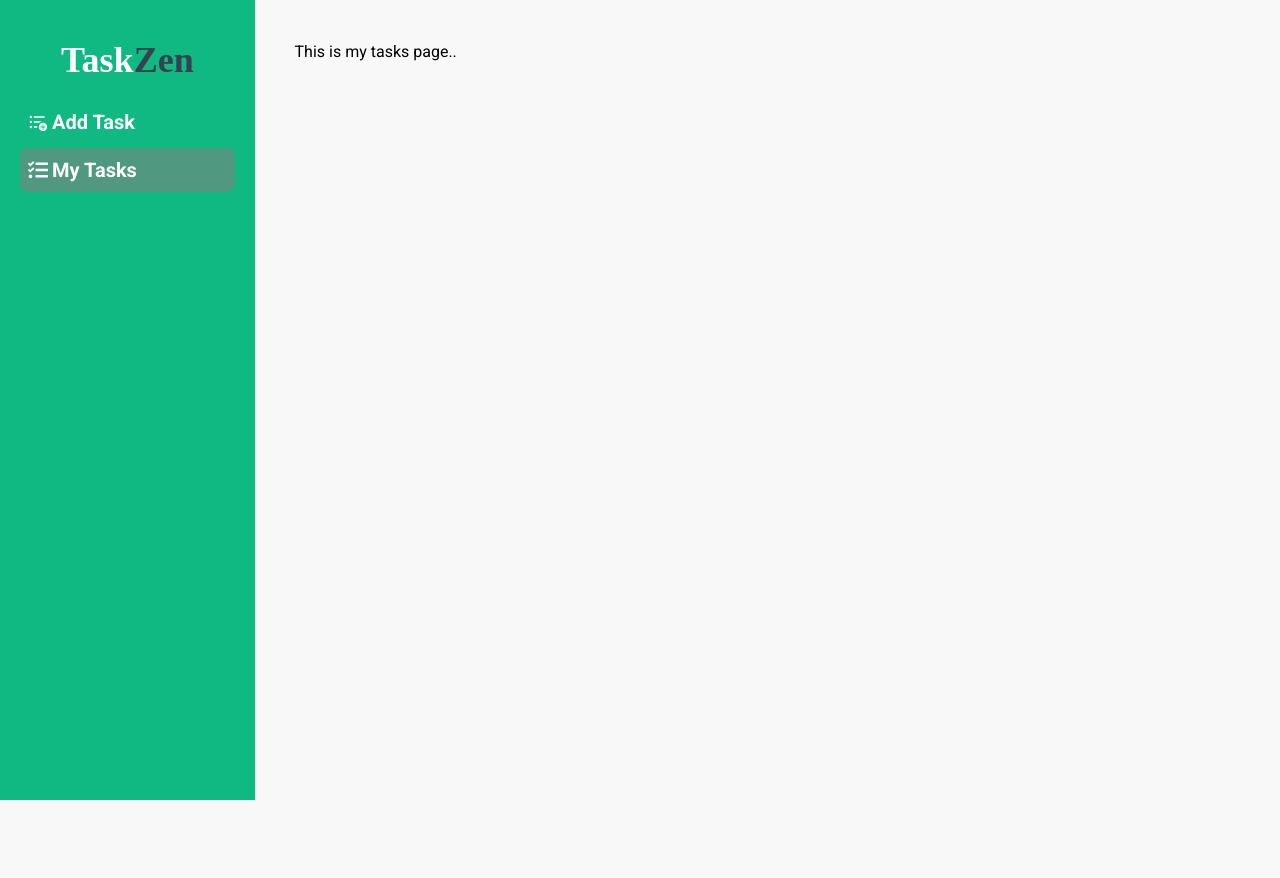
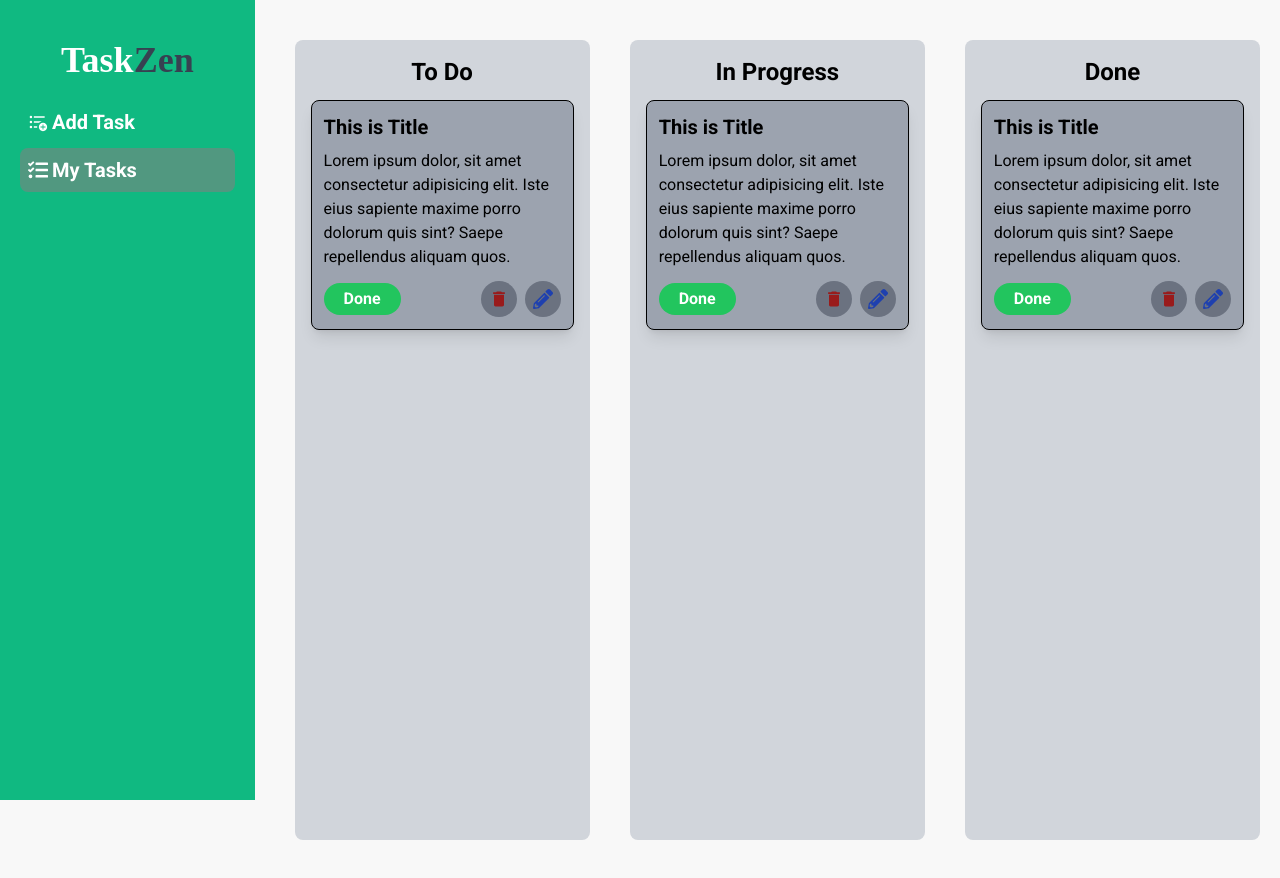
Before and after one commit to rifat-mahmudul/TaskZen-Client, a React (Vite) app: page /dashboard/my-tasks in a window 1280 px wide. Before the commit the page ends 800 px from the top, so only its background shows below. Built offline with nearby package versions, Linux system fonts and the light colour scheme; no server answers; sample sign-in values are in the browser's storage; a web font is replaced by a local one.

Commit message:
My Task Layout done

```diff
--- /dev/null
+++ b/src/components/Dashboard/TaskCard.jsx
@@ -0,0 +1,25 @@
+import { MdDelete } from "react-icons/md";
+import { FaPencilAlt } from "react-icons/fa";
+
+const TaskCard = () => {
+  return (
+    <div className="border border-black p-3 rounded-lg shadow-lg bg-gray-400 cursor-pointer">
+      <h1 className="font-bold text-xl">This is Title</h1>
+
+      <p className="mt-2">Lorem ipsum dolor, sit amet consectetur adipisicing elit. Iste eius sapiente maxime porro dolorum quis sint? Saepe repellendus aliquam quos.</p>
+
+      <div className="flex justify-between items-center mt-3">
+        <div>
+            <button className="bg-green-500 py-1 px-5 rounded-3xl font-semibold text-white">Done</button>
+        </div>
+
+        <div className="flex gap-2 items-center">
+            <button className="bg-gray-500 rounded-full p-2 text-xl text-red-800"><MdDelete /></button>
+            <button className="bg-gray-500 rounded-full p-2 text-xl text-blue-800"><FaPencilAlt /></button>
+        </div>
+      </div>
+    </div>
+  )
+}
+
+export default TaskCard
--- a/src/pages/Dashboard/MyTasks.jsx
+++ b/src/pages/Dashboard/MyTasks.jsx
@@ -1,9 +1,33 @@
+import TaskCard from "../../components/Dashboard/TaskCard"
 
 const MyTasks = () => {
   return (
-    <div>
-        <h1>This is my tasks page..</h1>
-    </div>
+    <section>
+        <div className="grid grid-cols-1 sm:grid-cols-2 lg:grid-cols-3 gap-10">
+
+          <div
+          className="bg-gray-300 p-4 rounded-lg min-h-screen"
+          >
+            <h1 className="text-center font-bold text-2xl mb-3">To Do</h1>
+            <TaskCard></TaskCard>
+          </div>
+
+          <div
+          className="bg-gray-300 p-4 rounded-lg min-h-screen"
+          >
+            <h1 className="text-center font-bold text-2xl mb-3">In Progress</h1>
+            <TaskCard></TaskCard>
+          </div>
+
+          <div
+          className="bg-gray-300 p-4 rounded-lg min-h-screen"
+          >
+            <h1 className="text-center font-bold text-2xl mb-3">Done</h1>
+            <TaskCard></TaskCard>
+          </div>
+
+        </div>
+    </section>
   )
 }
 
```
